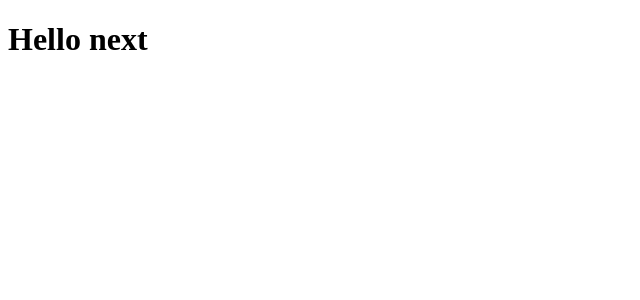
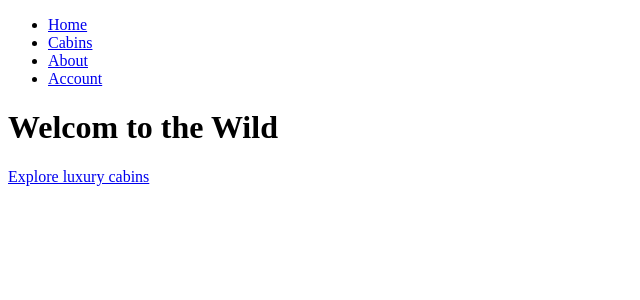
Before and after one commit to CanseFr/Wild-Hotel, a Next.js app: page / in a window 1280 px wide. Shown: the top 300 px of the page, without its empty margins (0-640 px from the left). Built offline with nearby package versions, Linux system fonts and the light colour scheme.

Commit message:
:sparkles: Discover route, link and components
- <Link> Optimisation and cache
- Url and Path With folder and his page => Page, warning on syntax

```diff
--- /dev/null
+++ b/app/about/page.tsx
@@ -0,0 +1,3 @@
+export default function Page(){
+    return <h1>About page</h1>
+}
--- /dev/null
+++ b/app/account/page.tsx
@@ -0,0 +1,3 @@
+export default function Page(){
+    return <h1>Account page</h1>
+}
--- /dev/null
+++ b/app/components/Navigation.tsx
@@ -0,0 +1,18 @@
+import Link from "next/link";
+
+export default function Navigation() {
+    return <ul>
+        <li>
+            <Link href="/">Home</Link>
+        </li>
+        <li>
+            <Link href="/cabins">Cabins</Link>
+        </li>
+        <li>
+            <Link href="/about">About</Link>
+        </li>
+        <li>
+            <Link href="/account">Account</Link>
+        </li>
+    </ul>
+}
--- a/app/page.tsx
+++ b/app/page.tsx
@@ -1,6 +1,14 @@
+import Link from "next/link";
+import Navigation from "@/app/components/Navigation";
 
 export default function Home() {
-  return (
-   <h1>Hello next</h1>
-  );
+    return (
+        <>
+            <Navigation />
+            <h1>Welcom to the Wild </h1>
+
+            {/*Optimisation SPA checker la doc concernant le cache ...*/}
+            <Link href="/cabins">Explore luxury cabins</Link>
+        </>
+    );
 }
```
Also changed, not shown: app/cabins/page.tsx (+7 -2 lines), app/cabins/test/page.tsx (deleted, +0 -3 lines).
